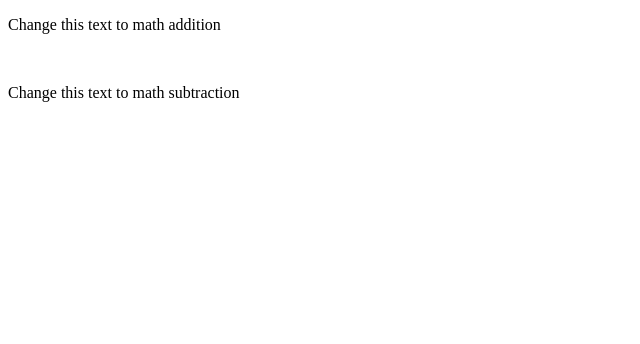
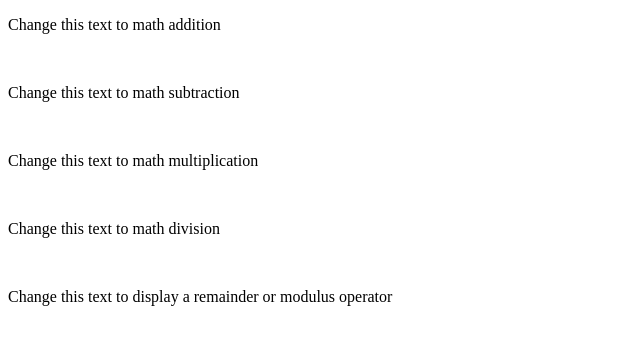
Before and after one commit to shay876/JavaScript-Projects, a plain HTML site: page Basic JavaScript Projects/Project3_math_operators/index.html in a window 1280 px wide. Shown: the whole page, without its empty margins (0-640 px from the left). Drawn offline with Linux system fonts and the light colour scheme.

Commit message:
add multiplication, division, multiple operators, modulus operator

```diff
--- a/Basic JavaScript Projects/Project3_math_operators/JS/main.js
+++ b/Basic JavaScript Projects/Project3_math_operators/JS/main.js
@@ -16,3 +16,43 @@ function subtraction_Function() {
     var Subtraction = 6-4;
     document.getElementById("Math2").innerHTML = "6-4=" + Subtraction;
 }
+
+
+//Create a function that returns the result of a multiplication operation
+//to the paragraph element with the id “Math3”
+
+function multiplication_Function() {
+
+    var Multiplication = 6*4;
+    document.getElementById("Math3").innerHTML = "6 x 4=" + Multiplication;
+}
+
+//Create a function that returns the result of a division operation
+//to the paragraph element with the id “Math4”
+
+function division_Function() {
+
+    var Division = 6/2;
+    document.getElementById("Math4").innerHTML = "6 divided by 2=" + Division;
+}
+
+
+
+//Create a function that returns the result of a division operation
+//to the paragraph element with the id “Math5”
+
+function moreMath_Function() {
+
+    var More = (1+2)*10/2-5;
+    document.getElementById("Math5").innerHTML = "1 plus 2, times 10, divided by two, subtract 5 equals" + More;
+}
+
+
+//Create a function that returns the result of a modulus or remainder
+//to the paragraph element with the id “Math6”
+
+function modulusOperator_Function() {
+
+    var Modulus = 25 % 6;
+    document.getElementById("Math6").innerHTML = "When you divide 25 by 6 you have a remainder of " + Modulus;
+}
--- a/Basic JavaScript Projects/Project3_math_operators/index.html
+++ b/Basic JavaScript Projects/Project3_math_operators/index.html
@@ -10,5 +10,11 @@
   <p id="Math" onclick="addition_Function()">Change this text to math addition</p>
   <br>
   <p id="Math2" onclick="subtraction_Function()">Change this text to math subtraction</p>
+  <br>
+  <p id="Math3" onclick="multiplication_Function()">Change this text to math multiplication</p>
+  <br>
+  <p id="Math4" onclick="division_Function()">Change this text to math division</p>
+  <br>
+  <p id="Math6" onclick="modulusOperator_Function()">Change this text to display a remainder or modulus operator</p>
 </body>
 </html>
```
